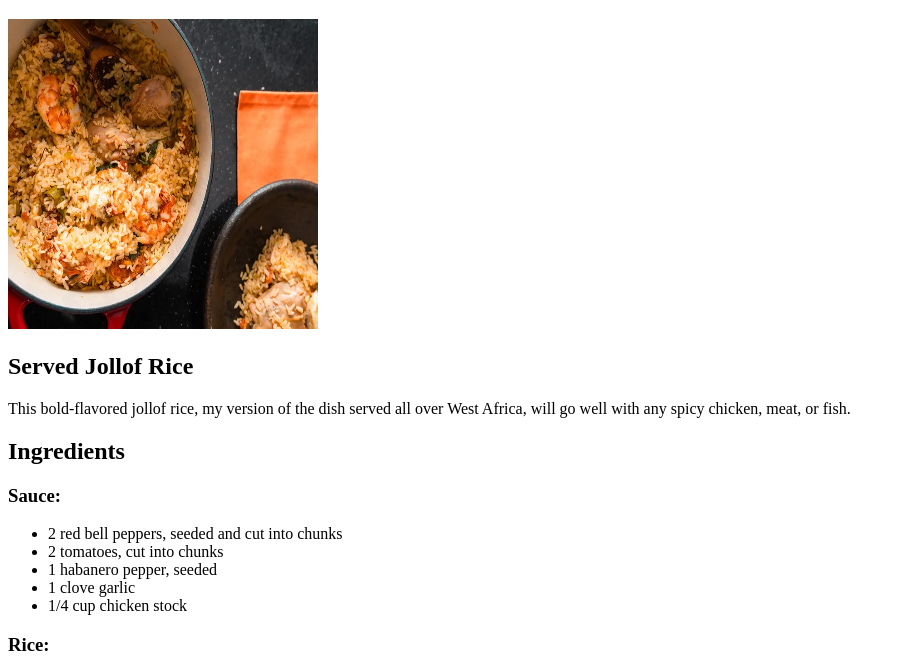
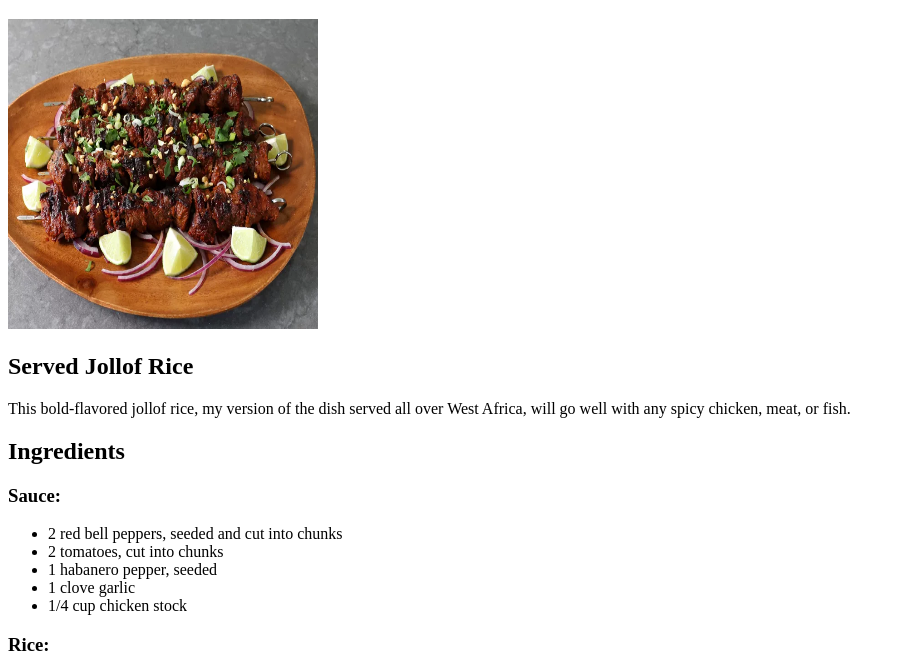
Before and after one commit to fredDecodes/odin-recipes, a plain HTML site: page recipes/grilled-beef.html in a window 1280 px wide. Shown: the part 61-733 px from the top of the page, without its empty margins (0-905 px from the left). Drawn offline with Linux system fonts and the light colour scheme.

Commit message:
Update grilled-beef.html with appropriate image

```diff
--- a/recipes/grilled-beef.html
+++ b/recipes/grilled-beef.html
@@ -7,7 +7,7 @@
 </head>
 <body>
     <h1>Kabob - Grilled Beef(Suya)</h1>
-    <img src="../images/jollof-rice.webp" alt="Jollof Rice served in a bowl" height="310" width="310">
+    <img src="../images/suya.webp" alt="Jollof Rice served in a bowl" height="310" width="310">
     <h2>Served Jollof Rice</h2>
     <p>This bold-flavored jollof rice, my version of the dish served all over West Africa, will go well with any spicy chicken, meat, or fish.</p>
     <h2>Ingredients</h2>
```
